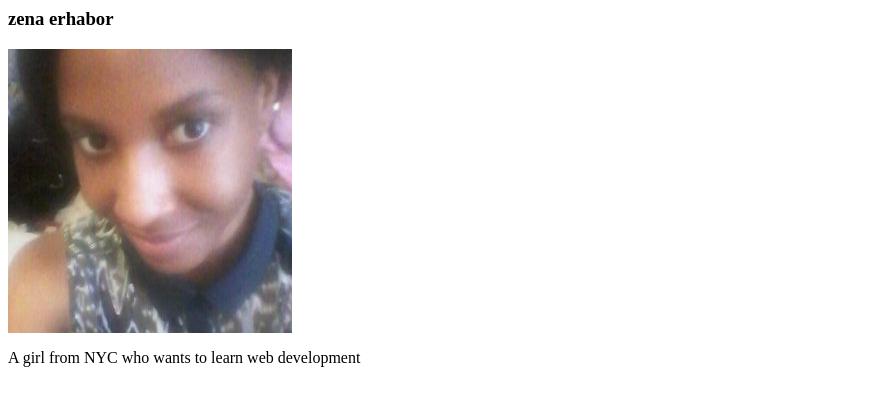
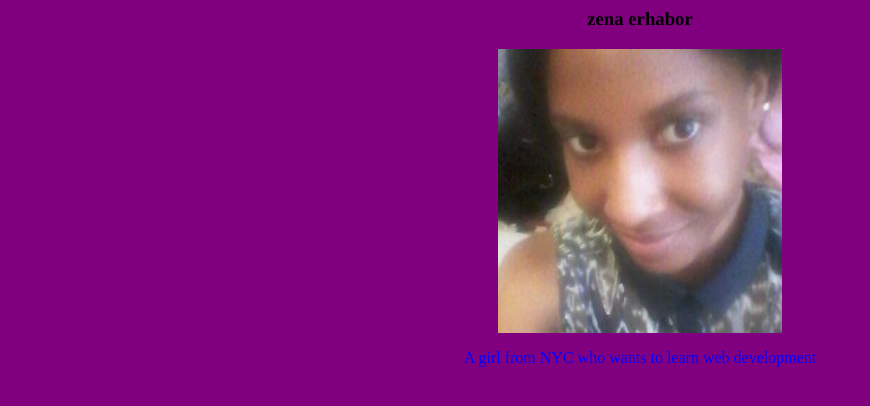
Before and after one commit to flatiron-school/fe-student-directory.flatironschool.com, a plain HTML site: page students/zena-erhabor.html in a window 1280 px wide. Shown: the whole page, without its empty margins (0-870 px from the left). Drawn offline with Linux system fonts and the light colour scheme.

Commit message:
update with css

```diff
--- /dev/null
+++ b/css/zena-erhabor.css
@@ -0,0 +1,9 @@
+p {color :blue;}
+h3 {font-family: times, Arial, sans-serif}
+
+a:link {color: purple;}
+a:visited {color: yellow;}
+
+body {background: purple}
+
+text-align: center
--- a/students/zena-erhabor.html
+++ b/students/zena-erhabor.html
@@ -2,13 +2,15 @@
 <html lang="en">
 <head>
 	<meta charset="UTF-8">
+	<link rel="stylesheet" type="text/css" href="../css/zena-erhabor.css">
 	<title>zena Erhabor</title>
 </head>
 <body>
+	<center>
 	<h3>zena erhabor</h3>
 	<img src="../images/zena.jpg">
 
 	<p>A girl from NYC who wants to learn web development</p>
-
+</center>
 </body>
 </html>
```
